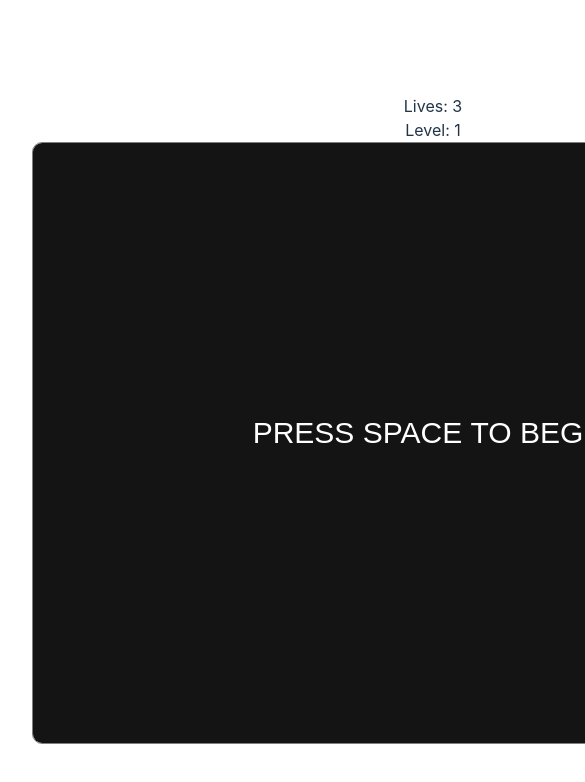
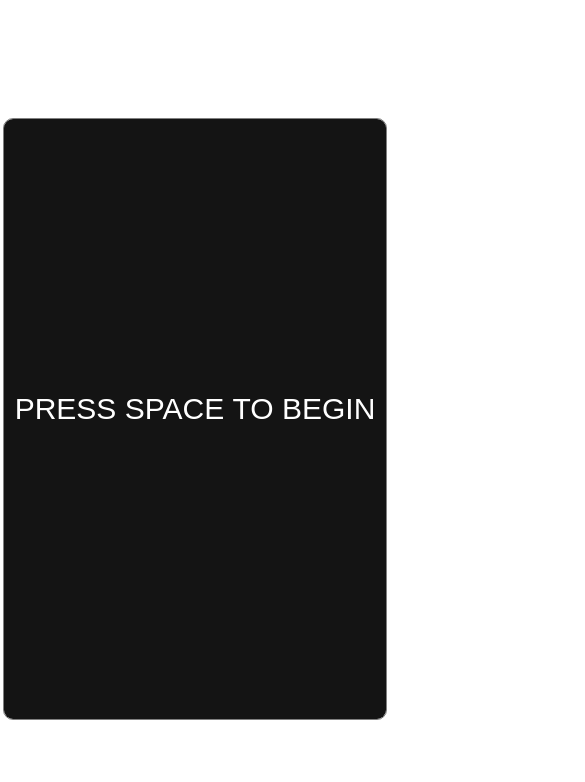
Before and after one commit to Rinbo/cool-game, a React (Vite) app: page / in a window 390 px wide. Shown: the top 782 px of the page, 585 px wide, since content can reach past the window. Built offline with nearby package versions, Linux system fonts and the light colour scheme.

Commit message:
Use canvas stats instead

```diff
--- a/src/App.css
+++ b/src/App.css
@@ -1,7 +1,7 @@
 #root {
   max-width: 1280px;
   margin: 0 auto;
-  padding: 2rem;
+  padding: 0;
   text-align: center;
 }
 
--- a/src/App.tsx
+++ b/src/App.tsx
@@ -7,13 +7,14 @@ const FPS = 60;
 
 function App() {
   const game = React.useRef<Game>();
-  const [lives, setLives] = React.useState<number>(properties.game.lives);
-  const [level, setLevel] = React.useState<number>(1);
-  const { width, height } = properties.canvas;
+  const [width, setWidth] = React.useState<number>();
+  const [height, setHeight] = React.useState<number>();
 
   React.useEffect(() => {
     const canvas = document.getElementById('game-board') as HTMLCanvasElement;
     const ctx = canvas.getContext('2d') as CanvasRenderingContext2D;
+    setCanvasSizeProperties();
+
     game.current = new Game(ctx);
 
     const interval = setInterval(() => {
@@ -25,17 +26,26 @@ function App() {
 
   console.log("I'm re-rerendering");
 
+  const setCanvasSizeProperties = (): void => {
+    const { width: maxWidth, height: maxHeight, padding } = properties.canvas;
+
+    const canvasWidth = Math.min(window.innerWidth - padding, maxWidth);
+    const canvasHeight = Math.min(window.innerHeight - padding, maxHeight);
+    setWidth(canvasWidth);
+    setHeight(canvasHeight);
+    properties.canvas.width = canvasWidth;
+    properties.canvas.height = canvasHeight;
+  };
+
+  window.onresize = setCanvasSizeProperties;
+
   const gameLoop = React.useCallback((): void => {
     const currentGame = game.current!;
     currentGame.tick();
-    setLives(currentGame.getLives());
-    setLevel(currentGame.getLevel());
   }, []);
 
   return (
-    <div className="App">
-      <div>Lives: {lives}</div>
-      <div>Level: {level}</div>
+    <div>
       <canvas style={{ border: '1px solid grey', borderRadius: 10 }} id="game-board" width={width} height={height} />
     </div>
   );
--- a/src/game/game.ts
+++ b/src/game/game.ts
@@ -26,34 +26,40 @@ export default class Game {
   private level: number;
   private lives: number;
   private bricks: Array<Brick>;
+  private heart: HTMLImageElement;
 
   constructor(ctx: CanvasRenderingContext2D) {
     this.ctx = ctx;
     this.state = GameState.NEW_GAME;
-    this.props = this.deepCopy(properties);
+    this.props = properties;
     this.paddle = new Paddle(properties);
     this.ball = new Ball(this, this.paddle);
     this.level = 1;
     this.lives = properties.game.lives;
     this.bricks = [];
+
+    this.heart = new Image();
+    this.heart.src = 'lives.png';
+    EventHandler.initEventHandlers(this, this.paddle);
+  }
+
+  reset() {
+    this.bricks = createLevel(this, this.level);
+    this.paddle = new Paddle(this.props);
+    this.ball = new Ball(this, this.paddle);
     EventHandler.initEventHandlers(this, this.paddle);
   }
 
   start() {
-    this.bricks = createLevel(this, this.level);
-    this.paddle = new Paddle(this.props);
-    this.ball = new Ball(this, this.paddle);
-    EventHandler.initEventHandlers(this, this.paddle);
     this.transition(GameState.RUNNABLE);
   }
 
   togglePause() {
     if (this.state === GameState.RUNNABLE) {
       this.transition(GameState.PAUSED);
-      return;
+    } else if (this.state === GameState.PAUSED) {
+      this.transition(GameState.RUNNABLE);
     }
-
-    this.transition(GameState.RUNNABLE);
   }
 
   tick() {
@@ -83,7 +89,6 @@ export default class Game {
         this.run();
         break;
       case GameState.WAITING:
-        console.log('WAITING');
         break;
 
       default:
@@ -161,6 +166,7 @@ export default class Game {
     this.ctx.clearRect(0, 0, canvas.width, canvas.height);
     this.ctx.fillStyle = canvas.color;
     this.ctx.fillRect(0, 0, canvas.width, canvas.height);
+    this.drawGameStats();
   }
 
   private getAllowedTransitions(): Array<GameState> {
@@ -215,7 +221,7 @@ export default class Game {
   }
 
   private handleGameComplete(): void {
-    this.drawOverlayText('GAME COMPLETED! YOU ARE A MASTER', 'rgba(0,0,0,1)');
+    this.drawOverlayText('GAME COMPLETED!', 'rgba(0,0,0,1)');
     this.transition(GameState.WAITING);
     setTimeout(() => this.transition(GameState.NEW_GAME), 4000);
   }
@@ -224,11 +230,11 @@ export default class Game {
     this.props = this.deepCopy(properties);
     this.lives = this.props.game.lives;
     this.level = 1;
+    this.reset();
     this.drawOverlayText('PRESS SPACE TO BEGIN');
   }
 
   private handlePaused() {
-    console.log('PAUSED');
     this.draw();
     this.drawOverlayText('PAUSED', 'rgba(0,0,0,0.5)');
   }
@@ -247,6 +253,7 @@ export default class Game {
       this.decreasePaddleSize();
     }
 
+    this.reset();
     this.start();
   }
 
@@ -274,6 +281,18 @@ export default class Game {
     this.ctx.fillText(text, width / 2, height / 2);
   }
 
+  private drawGameStats(): void {
+    const { width } = this.props.canvas;
+
+    this.ctx.font = '16px Arial';
+    this.ctx.fillStyle = 'white';
+    this.ctx.fillText('LEVEL ' + this.level, 40, 20);
+
+    this.ctx.font = '16px bold Arial';
+    this.ctx.drawImage(this.heart, width - 50, 10, 40, 40);
+    this.ctx.fillText('' + this.lives, width - 30, 37);
+  }
+
   private deepCopy(props: Properties): Properties {
     return JSON.parse(JSON.stringify(props));
   }
--- a/src/game/levels.ts
+++ b/src/game/levels.ts
@@ -18,7 +18,7 @@ const createLevelDesign = (): number[][] => {
   return range(rows).map(_ => range(bricksPerRow).map(_ => Math.round(Math.random())));
 };
 
-export const createLevel = (game: Game, level: number): Array<Brick> => {
+/* export const createLevel = (game: Game, level: number): Array<Brick> => {
   const { width: canvasWidth, height: canvasHeight } = properties.canvas;
   const { bricksPerRow, brickHeightRatio, brickTopRowHeight } = properties.game;
   const baseHeight = canvasHeight * brickTopRowHeight;
@@ -27,8 +27,8 @@ export const createLevel = (game: Game, level: number): Array<Brick> => {
 
   return [new Brick(game, { x: 200, y: baseHeight }, { width: brickWidth, height: brickHeight }, getColor(1), true)];
 };
-
-/* export const createLevel = (game: Game, level: number): Array<Brick> => {
+ */
+export const createLevel = (game: Game, level: number): Array<Brick> => {
   const { width: canvasWidth, height: canvasHeight } = properties.canvas;
   const { bricksPerRow, brickHeightRatio, brickTopRowHeight } = properties.game;
   const baseHeight = canvasHeight * brickTopRowHeight;
@@ -47,4 +47,4 @@ export const createLevel = (game: Game, level: number): Array<Brick> => {
         )
     )
   );
-}; */
+};
--- a/src/game/properties.ts
+++ b/src/game/properties.ts
@@ -15,7 +15,8 @@ export const properties = {
   canvas: {
     width: 800,
     height: 600,
-    color: '#000'
+    color: '#050505',
+    padding: 8
   },
   paddle: {
     color: '#0ff',
```
Also changed, not shown: public/lives.png (added).
